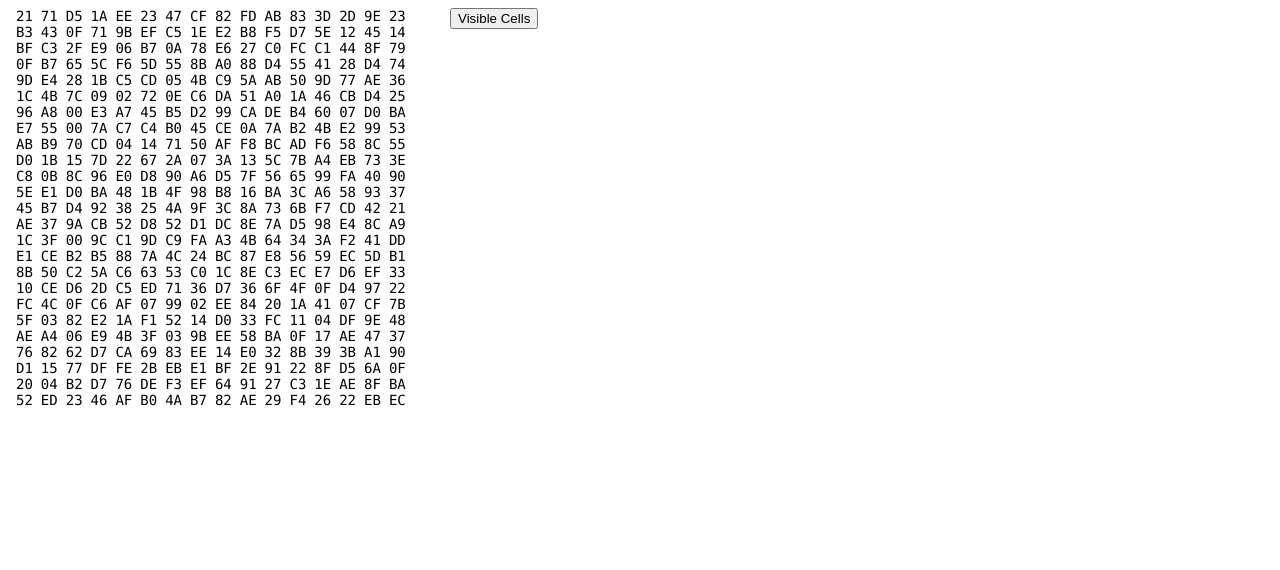
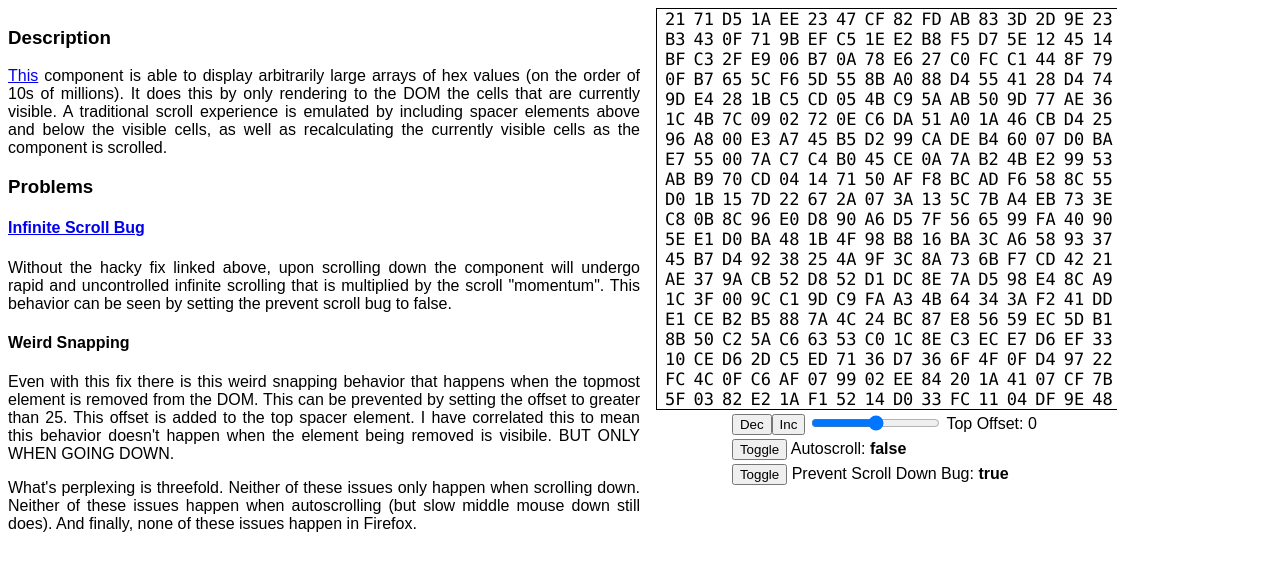
Before and after one commit to DamenH/hex-viewer, a Svelte app: page / in a window 1280 px wide. Shown: the top 570 px of the page. Built offline with nearby package versions, Linux system fonts and the light colour scheme.

Commit message:
Adding description and such.

```diff
--- a/src/App.svelte
+++ b/src/App.svelte
@@ -3,20 +3,73 @@
 
   let numColumns = 16;
   let numBytes = 65536;
-  let memoryArray = new Array(numBytes).fill(0).map(() => Math.floor(Math.random() * 255));
+  $: memoryArray = new Array(numBytes).fill(0).map(() => Math.floor(Math.random() * 255));
 </script>
 
 <main>
-  <SmartDataGrid items={memoryArray} columns={numColumns} />
+  <section class="description">
+    <h3>Description</h3>
+    <p>
+      <a href="//github.com/DamenH/hex-viewer/blob/master/src/lib/SmartDataGrid.svelte">This</a> component is able to display
+      arbitrarily large arrays of hex values (on the order of 10s of millions). It does this by only rendering to the DOM
+      the cells that are currently visible. A traditional scroll experience is emulated by including spacer elements above
+      and below the visible cells, as well as recalculating the currently visible cells as the component is scrolled.
+    </p>
+    <h3>Problems</h3>
+    <h4>
+      <a href="//github.com/DamenH/hex-viewer/blob/master/src/lib/SmartDataGrid.svelte#L89">Infinite Scroll Bug</a>
+    </h4>
+    <p>
+      Without the hacky fix linked above, upon scrolling down the component will undergo rapid and uncontrolled infinite
+      scrolling that is multiplied by the scroll "momentum". This behavior can be seen by setting the prevent scroll bug
+      to false.
+    </p>
+    <h4>Weird Snapping</h4>
+    <p>
+      Even with this fix there is this weird snapping behavior that happens when the topmost element is removed from the
+      DOM. This can be prevented by setting the offset to greater than 25. This offset is added to the top spacer
+      element. I have correlated this to mean this behavior doesn't happen when the element being removed is visibile.
+      BUT ONLY WHEN GOING DOWN.
+    </p>
+    <p>
+      What's perplexing is threefold. Neither of these issues only happen when scrolling down. Neither of these issues
+      happen when autoscrolling (but slow middle mouse down still does). And finally, none of these issues happen in
+      Firefox.
+    </p>
+  </section>
+  <section>
+    <div class="data-grid">
+      <SmartDataGrid bind:items={memoryArray} columns={numColumns} />
+    </div>
+  </section>
 </main>
 
-<style>
-  * {
-    margin: 0;
-    padding: 0;
-    border: 0;
+<style scoped>
+  main {
+    font-family: Arial, Helvetica, sans-serif;
+    display: grid;
+    grid-template-columns: repeat(auto-fit, minmax(500px, 1fr));
+    grid-template-areas:
+      "description"
+      "data-grid";
   }
-  main {
-    overflow-y: hidden;
+
+  p {
+    text-align: justify;
+    text-justify: inter-word;
+  }
+  .data-grid {
+    display: flex;
+    flex-direction: column;
+    align-items: center;
+    justify-content: center;
+    width: max-content;
+    grid-area: data-grid;
+    margin-left: 1rem;
+  }
+
+  .description {
+    grid-area: description;
+    padding-bottom: 2rem;
   }
 </style>
--- a/src/lib/SmartDataGrid.svelte
+++ b/src/lib/SmartDataGrid.svelte
@@ -9,14 +9,21 @@
 
   export let items: Array<number>;
   export let columns;
-  export let cellHeight = 16.25;
+  export let cellHeight = 21;
 
   // The cells currently being rendered to the DOM.
   let visibleCells: Array<number> = [];
+  let scrollDirection: "UP" | "DOWN";
+  let offset = 0;
 
-  // The space above and below the rendered data.
-  // Used to emulate a normal scrolling experience.
-  // Changes as you go up and down the data grid.
+  let autoScroll = false;
+  let preventBug = true;
+
+  /**
+   * The heights of the spaces above and below the rendered data.
+   * Used to emulate a normal scrolling experience. Values are
+   * updates as you go up and down the data grid.
+   */
   let topSpacerHeight: number;
   let bottomSpacerHeight: number;
 
@@ -25,7 +32,7 @@
     updateSizes();
   });
 
-  function onScroll(event: Event) {
+  async function onScroll(event: Event) {
     updateVisibleCells();
     updateSizes();
   }
@@ -40,6 +47,9 @@
     let endIndex = Math.ceil(visibleAreaEnd / cellHeight) * columns;
     endIndex = Math.min(items.length, endIndex);
 
+    scrollDirection = currentStartIndex < startIndex ? "UP" : "DOWN";
+    console.log(scrollDirection);
+
     [currentStartIndex, currentEndIndex] = [startIndex, endIndex];
     visibleCells = items.slice(startIndex, endIndex);
   }
@@ -48,7 +58,7 @@
    * Updates the sizes of the top and bottom spacers.
    */
   function updateSizes() {
-    topSpacerHeight = Math.floor(currentStartIndex / columns) * cellHeight;
+    topSpacerHeight = Math.floor(currentStartIndex / columns) * cellHeight + offset;
     bottomSpacerHeight = Math.floor((items.length - currentEndIndex) / columns) * cellHeight;
   }
 
@@ -73,24 +83,29 @@
   let scrollValueDifference = 0;
 
   beforeUpdate(() => {
-    console.log(scrollValueDifference);
+    // console.log(scrollValueDifference);
     previousScrollValue = dataGrid?.scrollTop ?? 0;
     // Hacky workaround that may shed light on the issue?
-    // if (scrollValueDifference < 0) {
-    //     dataGrid.scrollTop = dataGrid.scrollTop + scrollValueDifference;
-    // }
+    if (preventBug && scrollValueDifference < 0) {
+      dataGrid.scrollTop = dataGrid.scrollTop + scrollValueDifference;
+    }
   });
 
   afterUpdate(() => {
     currentScrollValue = dataGrid?.scrollTop ?? 0;
     scrollValueDifference = previousScrollValue - currentScrollValue;
   });
+
+  function autoScrolling() {
+    if (autoScroll) dataGrid.scrollTop += 1;
+    window.requestAnimationFrame(autoScrolling);
+  }
+  window.requestAnimationFrame(autoScrolling);
 </script>
 
 <svelte:window on:scroll|capture={onScroll} bind:innerHeight={height} />
 
 <div class="data-grid" bind:this={dataGrid}>
-  <button on:click={showVisibleCells} style="position:absolute; left: 450px;"> Visible Cells </button>
   <div class="data-grid-space" style="height: {topSpacerHeight}px;" />
   {#if visibleCells?.length}
     {#each Array(Math.ceil(visibleCells.length / columns)) as rIndex, i}
@@ -106,12 +121,40 @@
   <div class="data-grid-space" style="height: {bottomSpacerHeight}px;" />
 </div>
 
+<table>
+  <tr>
+    <td><button on:click={() => offset--}>Dec</button><button on:click={() => offset++}>Inc</button></td>
+    <td><input type="range" min="-50" max="50" bind:value={offset} name="offset" /></td>
+    <td><label for="offset">Top Offset: {offset}</label></td>
+    <td />
+  </tr>
+  <tr>
+    <td colspan="4">
+      <button on:click={() => (autoScroll = !autoScroll)}>Toggle</button> Autoscroll:
+      <span style="font-weight: bold;">{autoScroll}</span>
+    </td>
+  </tr>
+  <tr>
+    <td colspan="4">
+      <button on:click={() => (preventBug = !preventBug)}>Toggle</button> Prevent Scroll Down Bug:
+      <span style="font-weight: bold;">{preventBug}</span>
+    </td>
+  </tr>
+</table>
+
+<!-- <input type="range" min="-50" max="50" bind:value={offset} name="offset" />
+<label for="offset">{offset}</label>
+<button on:click={() => offset--}>Dec</button>
+<button on:click={() => offset++}>Inc</button> -->
 <style scoped>
   .data-grid {
-    font-size: 14px;
-    font-family: Consolas;
-    width: 400px;
+    font-size: 17px;
+    font-family: Consolas, monospace;
+    width: min-content;
     height: 50vh;
+    border-top: 1px solid black;
+    border-bottom: 1px solid black;
+    border-left: 1px solid black;
     overflow-y: scroll;
   }
 
```
